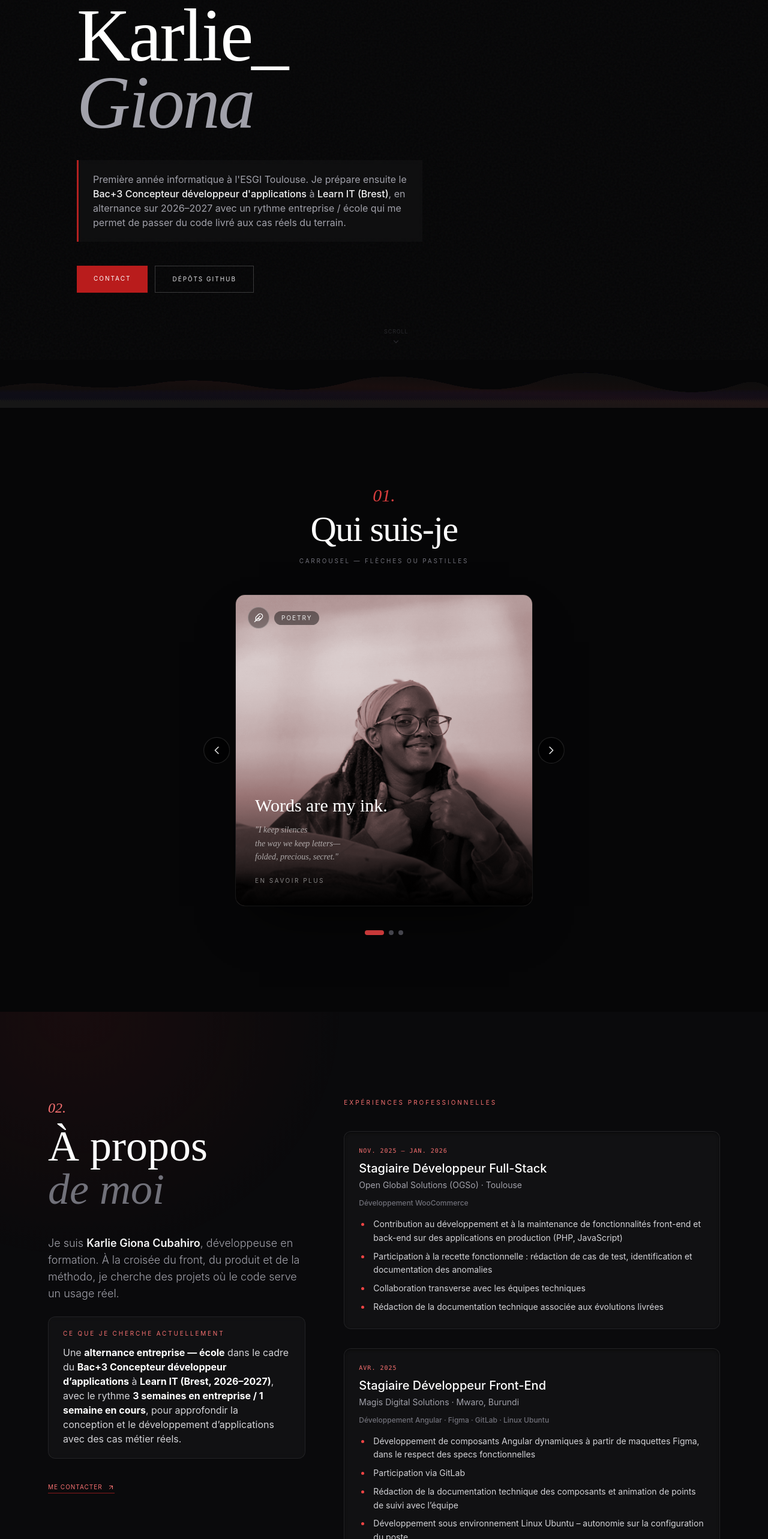
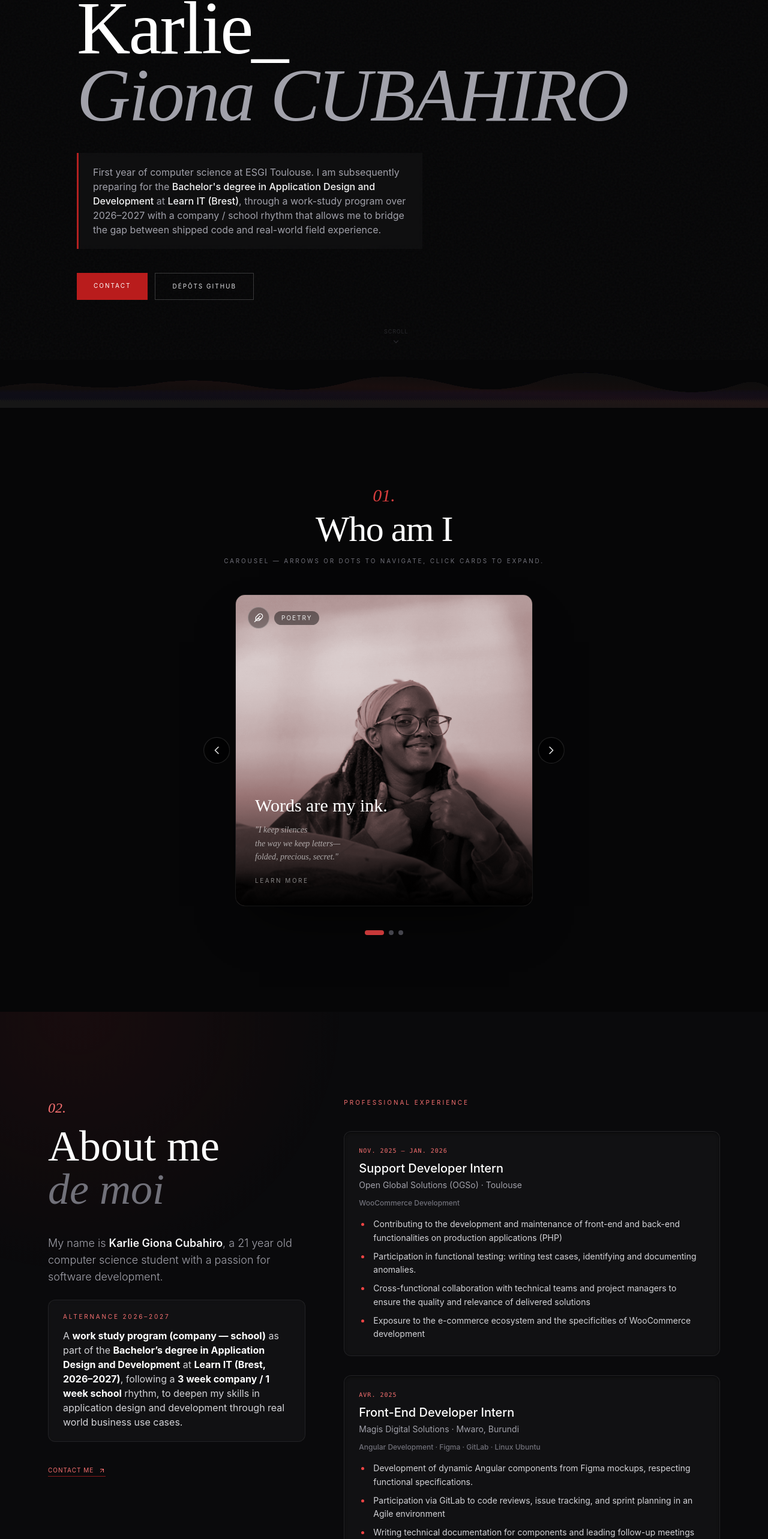
Before and after one commit to Babie-cloud/aboutme, a React (Vite) app: page / in a window 1280 px wide. Shown: the part 196-2762 px from the top of the page at 60% size. Built offline with nearby package versions, Linux system fonts and the light colour scheme.

Commit message:
initial message

```diff
--- a/src/Pages/Hero.jsx
+++ b/src/Pages/Hero.jsx
@@ -22,7 +22,7 @@ export default function Hero() {
           <h1 className="font-serif text-[clamp(3.25rem,10vw,7.75rem)] leading-[0.9] tracking-tight text-white">
             Karlie_
             <br />
-            <span className="italic text-zinc-400">Giona</span>
+            <span className="italic text-zinc-400">Giona CUBAHIRO</span>
           </h1>
 
           <motion.div
@@ -32,12 +32,12 @@ export default function Hero() {
             className="mt-10 max-w-xl border-l-[3px] border-red-600/80 bg-white/[0.03] px-6 py-5 backdrop-blur-sm"
           >
             <p className="text-sm leading-relaxed text-zinc-400 md:text-base">
-              Première année informatique à l&apos;ESGI Toulouse. Je prépare ensuite le{' '}
-              <strong className="font-medium text-zinc-100">Bac+3 Concepteur développeur
-              d&apos;applications</strong> à{' '}
-              <strong className="font-medium text-zinc-100">Learn IT (Brest)</strong>, en alternance
-              sur 2026–2027 avec un rythme entreprise / école qui me permet de passer du code livré aux
-              cas réels du terrain.
+              First year of computer science at ESGI Toulouse. I am subsequently preparing for the{' '}
+              <strong className="font-medium text-zinc-100">Bachelor&apos;s degree in Application Design
+              and Development</strong> at{' '}
+              <strong className="font-medium text-zinc-100">Learn IT (Brest)</strong>, through a work-study
+              program over 2026–2027 with a company / school rhythm that allows me to bridge the gap between shipped code
+              and real-world field experience.
             </p>
           </motion.div>
 
--- a/src/Pages/SketchDetail.jsx
+++ b/src/Pages/SketchDetail.jsx
@@ -10,12 +10,12 @@ export default function SketchDetail() {
   if (!sketch) {
     return (
       <div className="flex min-h-[70vh] flex-col items-center justify-center px-6 pb-20 pt-28">
-        <p className="mb-4 font-serif text-2xl text-white">Sketch introuvable.</p>
+        <p className="mb-4 font-serif text-2xl text-white">Sketch not found.</p>
         <Link
           to="/#sketches"
           className="text-sm uppercase tracking-widest text-red-400 transition-colors hover:text-red-300 hover:underline"
         >
-          Retour
+          Return
         </Link>
       </div>
     );
@@ -33,7 +33,7 @@ export default function SketchDetail() {
           className="mb-10 inline-flex items-center gap-2 text-[10px] uppercase tracking-widest text-zinc-500 transition-colors hover:text-red-400"
         >
           <ArrowLeft size={14} />
-          Retour
+          Return
         </Link>
 
         <div className="mb-8 overflow-hidden rounded-xl border border-white/10 bg-zinc-900/30">
--- a/src/Pages/SketchGallery.jsx
+++ b/src/Pages/SketchGallery.jsx
@@ -87,7 +87,7 @@ function CarouselSlide({ card, onExpand }) {
           onClick={() => onExpand(card)}
           className="mt-5 text-[10px] uppercase tracking-[0.25em] text-white/50 transition-colors hover:text-red-400"
         >
-          En savoir plus
+          Learn more
         </button>
       </div>
     </div>
@@ -107,9 +107,9 @@ export default function SketchGallery() {
     <section id="sketches" className="relative overflow-hidden px-4 py-20 md:py-28 lg:py-32">
       <div className="relative z-10 mx-auto mb-12 max-w-3xl px-2 text-center">
         <span className="font-serif text-2xl italic text-red-500/90 md:text-3xl">01.</span>
-        <h2 className="mt-2 font-serif text-4xl tracking-tight text-white md:text-6xl">Qui suis-je</h2>
+        <h2 className="mt-2 font-serif text-4xl tracking-tight text-white md:text-6xl">Who am I</h2>
         <p className="mt-4 text-[10px] uppercase tracking-[0.28em] text-zinc-500">
-          Carrousel — flèches ou pastilles
+          Carousel — arrows or dots to navigate, click cards to expand.
         </p>
       </div>
 
--- a/src/Pages/TheaterSection.jsx
+++ b/src/Pages/TheaterSection.jsx
@@ -3,29 +3,29 @@ import { ArrowUpRight, GraduationCap, BookOpen } from 'lucide-react';
 
 const EXPERIENCES = [
   {
-    id: 'ogso',
+    id: ' OGSo',
     period: 'Nov. 2025 – Jan. 2026',
-    title: 'Stagiaire Développeur Full-Stack',
+    title: 'Support Developer Intern',
     organization: 'Open Global Solutions (OGSo) · Toulouse',
-    focus: 'Développement WooCommerce',
+    focus: 'WooCommerce Development',
     bullets: [
-      'Contribution au développement et à la maintenance de fonctionnalités front-end et back-end sur des applications en production (PHP, JavaScript)',
-      'Participation à la recette fonctionnelle : rédaction de cas de test, identification et documentation des anomalies',
-      'Collaboration transverse avec les équipes techniques',
-      'Rédaction de la documentation technique associée aux évolutions livrées',
+      'Contributing to the development and maintenance of front-end and back-end functionalities on production applications (PHP)',
+      'Participation in functional testing: writing test cases, identifying and documenting anomalies.',
+      'Cross-functional collaboration with technical teams and project managers to ensure the quality and relevance of delivered solutions',
+      'Exposure to the e-commerce ecosystem and the specificities of WooCommerce development',
     ],
   },
   {
     id: 'magis',
     period: 'Avr. 2025',
-    title: 'Stagiaire Développeur Front-End',
+    title: 'Front-End Developer Intern',
     organization: 'Magis Digital Solutions · Mwaro, Burundi',
-    focus: 'Développement Angular · Figma · GitLab · Linux Ubuntu',
+    focus: 'Angular Development · Figma · GitLab · Linux Ubuntu',
     bullets: [
-      'Développement de composants Angular dynamiques à partir de maquettes Figma, dans le respect des specs fonctionnelles',
-      'Participation via GitLab',
-      'Rédaction de la documentation technique des composants et animation de points de suivi avec l’équipe',
-      'Développement sous environnement Linux Ubuntu – autonomie sur la configuration du poste',
+      'Development of dynamic Angular components from Figma mockups, respecting functional specifications.',
+      'Participation via GitLab to code reviews, issue tracking, and sprint planning in an Agile environment',
+      'Writing technical documentation for components and leading follow-up meetings with the team',
+      'Development under Linux Ubuntu environment – autonomy in post-configuration and troubleshooting',
     ],
   },
 ];
@@ -33,21 +33,21 @@ const EXPERIENCES = [
 const FORMATION = [
   {
     period: '2026 – 2027',
-    title: 'Concepteur développeur d’applications — Bac+3',
+    title: 'Application designer and developer — Bac+3',
     subtitle: 'Learn IT · Brest',
-    detail: 'Alternance · 3 semaines en entreprise / 1 semaine en cours',
+    detail: 'Alternating work and study: 3 weeks in a company / 1 week in class',
     highlight: true,
   },
   {
     period: '2025 – 2026',
-    title: 'Bac+1 Informatique — Bachelor',
+    title: 'Bac+1 Computer Science — Bachelor',
     subtitle: 'ESGI · Toulouse',
-    detail: 'En cours',
+    detail: 'In progress',
     highlight: false,
   },
   {
     period: '2022 – 2025',
-    title: 'Bachelor Informatique — Génie logiciel',
+    title: 'Bachelor Computer Science — Software Engineering',
     subtitle: 'Université du Lac Tanganyika · Burundi',
     detail: 'Mention Satisfaction',
     highlight: false,
@@ -93,7 +93,7 @@ function FormationCard({ item, delay }) {
     >
       {item.highlight && (
         <span className="absolute right-4 top-4 rounded-full bg-red-600/90 px-2 py-0.5 text-[9px] uppercase tracking-widest text-white">
-          Priorité
+          Priority
         </span>
       )}
       <div className="mb-4 inline-flex h-10 w-10 items-center justify-center rounded-lg border border-white/10 bg-black/40">
@@ -137,36 +137,33 @@ export default function TheaterSection() {
           >
             <span className="mb-3 block font-serif text-2xl italic text-red-400">02.</span>
             <h2 className="mb-10 font-serif text-5xl leading-tight text-white md:text-7xl">
-              À propos
+              About me
               <br />
               <span className="italic text-zinc-500">de moi</span>
             </h2>
 
             <p className="mb-6 text-base font-light leading-relaxed text-zinc-400 md:text-lg">
-              Je suis{' '}
-              <strong className="font-semibold text-zinc-100">Karlie Giona Cubahiro</strong>, développeuse
-              en formation. À la croisée du front, du produit et de la méthodo, je cherche des projets où
-              le code serve un usage réel.
-            </p>
+              My name is {' '}
+              <strong className="font-semibold text-zinc-100">Karlie Giona Cubahiro</strong>, a 21 year old computer science student with a passion for software development.
+              </p>
 
             <div className="rounded-xl border border-white/[0.08] bg-white/[0.03] px-6 py-5 backdrop-blur-sm">
               <h3 className="mb-3 text-[10px] uppercase tracking-[0.28em] text-red-400">
-                Ce que je cherche actuellement
+                Alternance 2026–2027
               </h3>
               <p className="text-sm leading-relaxed text-zinc-300 md:text-base">
-                Une <strong className="text-white">alternance entreprise — école</strong> dans le cadre du{' '}
-                <strong className="text-white">Bac+3 Concepteur développeur d’applications</strong> à{' '}
-                <strong className="text-white">Learn IT (Brest, 2026–2027)</strong>, avec le rythme{' '}
-                <strong className="text-white">3 semaines en entreprise / 1 semaine en cours</strong>, pour
-                approfondir la conception et le développement d’applications avec des cas métier réels.
-              </p>
+  A <strong className="text-white">work study program (company — school)</strong> as part of the{' '}
+  <strong className="text-white">Bachelor’s degree in Application Design and Development</strong> at{' '}
+  <strong className="text-white">Learn IT (Brest, 2026–2027)</strong>, following a{' '}
+  <strong className="text-white">3 week company / 1 week school</strong> rhythm, to deepen my skills in application design and development through real world business use cases.
+</p>
             </div>
 
             <a
               href="#contact"
               className="group mt-10 inline-flex items-center gap-2 border-b border-red-600/60 pb-0.5 text-[10px] uppercase tracking-widest text-red-400 transition-colors hover:border-red-400"
             >
-              Me contacter
+              Contact me
               <ArrowUpRight
                 size={12}
                 className="transition-transform group-hover:translate-x-0.5 group-hover:-translate-y-0.5"
@@ -181,8 +178,9 @@ export default function TheaterSection() {
             transition={{ duration: 0.6, delay: 0.08 }}
             className="xl:col-span-7"
           >
+
             <h3 className="mb-10 text-[10px] uppercase tracking-[0.3em] text-red-400">
-              Expériences professionnelles
+              Professional experience
             </h3>
             <div className="space-y-8">
               {EXPERIENCES.map((job, i) => (
@@ -199,10 +197,12 @@ export default function TheaterSection() {
           transition={{ duration: 0.55 }}
           className="border-t border-white/[0.08] pt-16 md:pt-24"
         >
+
           <div className="mb-12 md:mb-14">
-            <h3 className="text-[10px] uppercase tracking-[0.3em] text-red-400">Formation</h3>
+            <span className="font-serif text-2xl italic text-red-400/90">03.</span> <br />
+            <h3 className="text-[10px] uppercase tracking-[0.3em] text-red-400">Education</h3>
             <p className="mt-3 max-w-2xl text-sm leading-relaxed text-zinc-500">
-              Parcours en trois phases : objectif bac+3 CDA avec alternance à Brest.
+              Path in three phases: goal bac+3 CDA with apprenticeship in Brest.
             </p>
           </div>
           <div className="grid gap-6 sm:grid-cols-2 lg:grid-cols-3 lg:gap-8">
--- a/src/layout/footer.jsx
+++ b/src/layout/footer.jsx
@@ -34,7 +34,7 @@ export default function Footer() {
               viewport={{ once: true }}
               transition={{ duration: 0.65 }}
             >
-              <span className="font-serif text-2xl italic text-red-400/90">07.</span>
+              <span className="font-serif text-2xl italic text-red-400/90">06.</span>
               <h2 className="mt-3 font-serif text-4xl leading-tight text-white md:text-5xl">
                 Travailler
                 <br />
@@ -42,8 +42,8 @@ export default function Footer() {
               </h2>
 
               <p className="mt-8 max-w-sm text-sm leading-relaxed text-zinc-500">
-                Je réponds généralement sous 48&nbsp;h pour les projets, collaborations ou pistes qui
-                s&apos;alignent avec mon entrée à Learn IT pour le CDA.
+                Ouverte et disponible, je réponds généralement sous 48&nbsp;h.
+                N&apos;hésitez pas à me contacter pour discuter de votre projet ou simplement pour dire bonjour !
               </p>
 
               <motion.a
```
Also changed, not shown: src/Pages/GitHubReposSection.jsx (+101 -57 lines), src/Pages/HomeSections.jsx (+4 -3 lines), src/layout/toogle.jsx (deleted).
